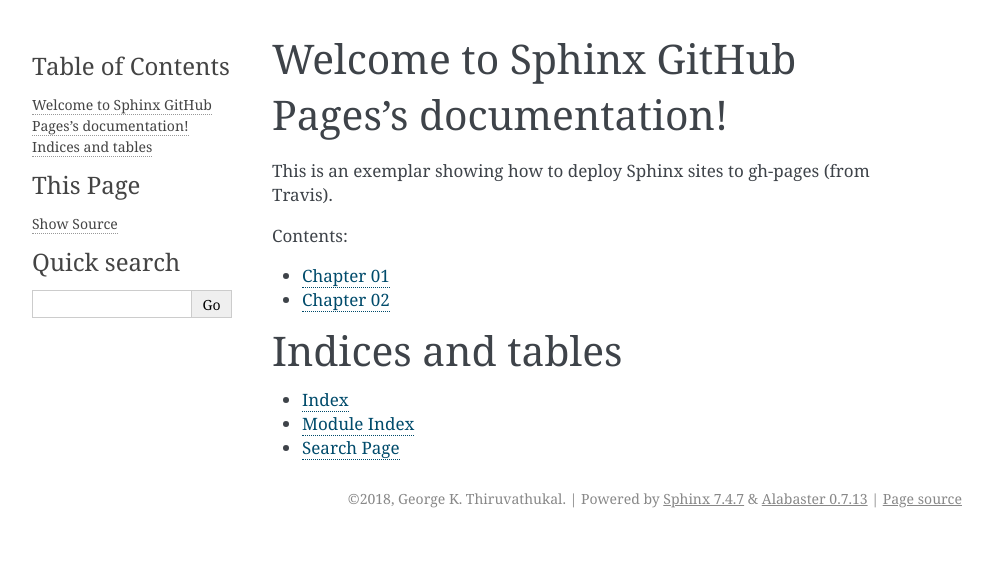
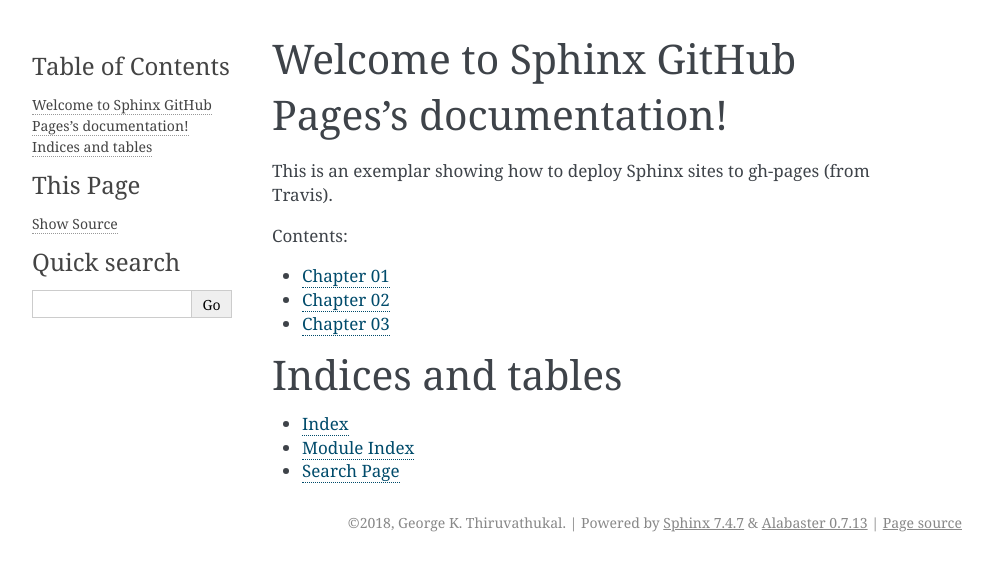
Before and after one commit to LoyolaChicagoCode/sphinx-gh-pages, a Sphinx documentation site: the page built from source/index.rst, in a window 1280 px wide. Shown: the top 571 px of the page, without its empty margins (148-1141 px from the left). Built offline with Sphinx 7.4.7, drawn with Linux system fonts in a browser that asks for light colours.

Commit message:
chapter 3 example

```diff
--- /dev/null
+++ b/source/ch03.rst
@@ -0,0 +1,5 @@
+Chapter 03
+===========
+
+
+This is chapter 03.
--- a/source/index.rst
+++ b/source/index.rst
@@ -14,6 +14,7 @@
 
    ch01
    ch02
+   ch03
 
 
 Indices and tables
```
